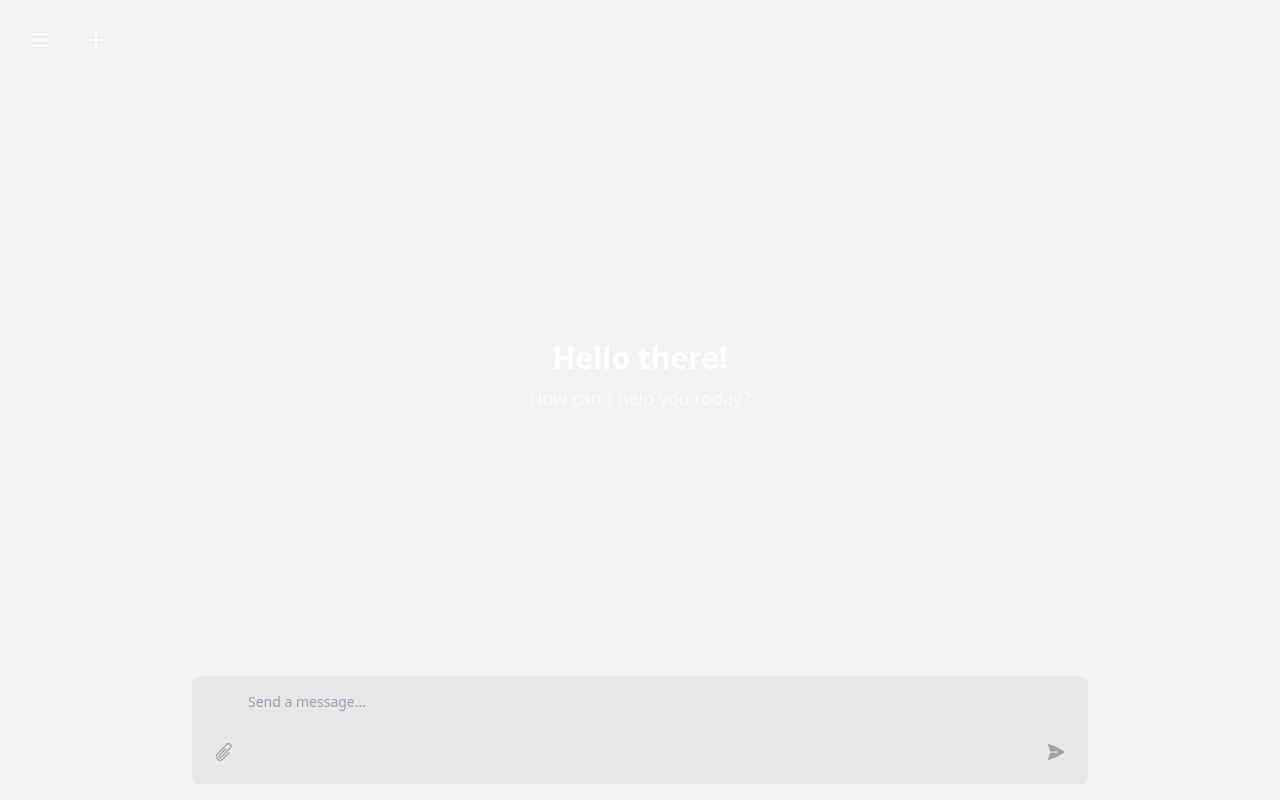
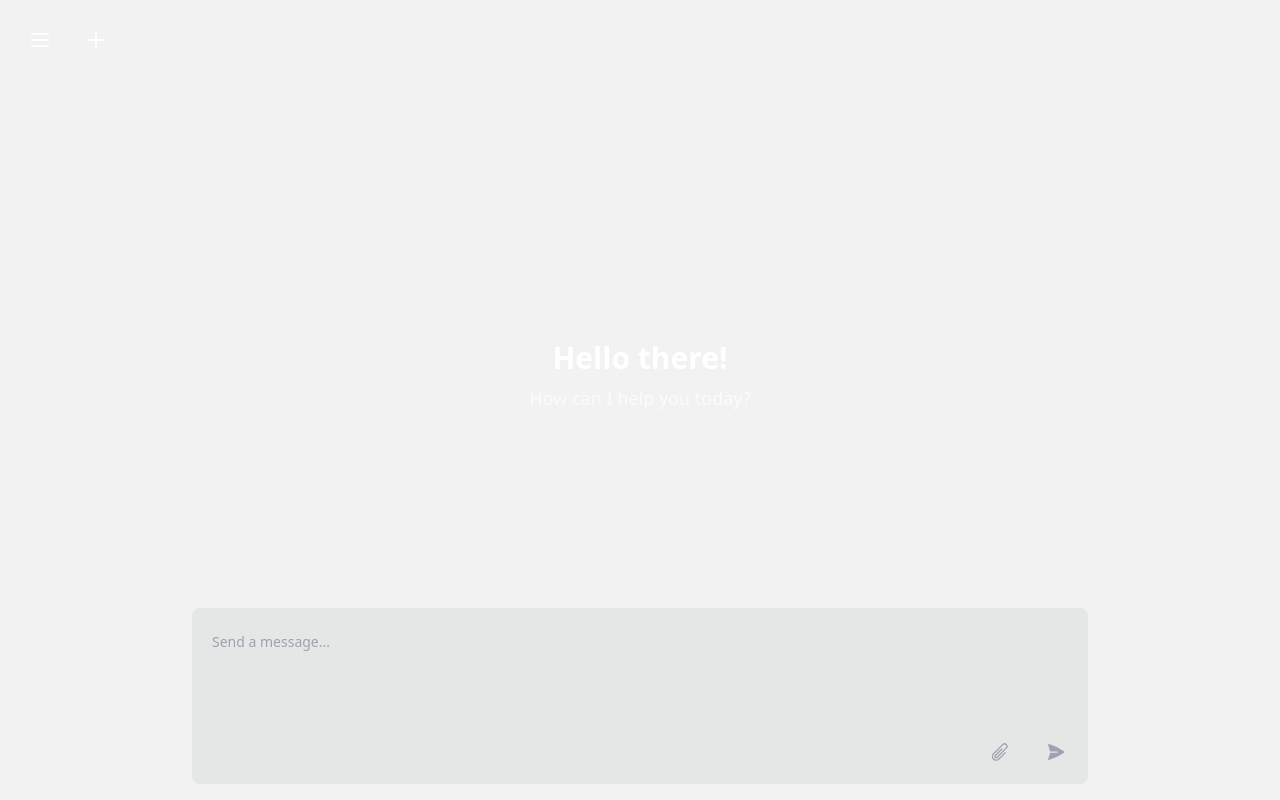
Before and after one commit to weeiner/angular-mcp-chatbot, an Angular app: page / in a window 1280 px wide. Built offline with nearby package versions, Linux system fonts and the light colour scheme.

Commit message:
feat: layout for chatbox deon

```diff
--- a/src/app/chat/chat.component.html
+++ b/src/app/chat/chat.component.html
@@ -160,10 +160,24 @@
         </div>
       </div>
 
-      <!-- Input area with buttons -->
-      <div class="relative flex items-end">
+      <!-- Input area with textarea and buttons -->
+      <div class="flex flex-col p-2">
+        <!-- Textarea -->
+        <textarea
+          #messageInput
+          [(ngModel)]="inputText"
+          (keydown.enter)="onEnterPress($event)"
+          (input)="autoResize($event)"
+          placeholder="Send a message..."
+          rows="3"
+          class="textarea w-full bg-transparent border-none focus:outline-none resize-none overflow-y-auto min-h-[80px] max-h-[200px] py-3 px-3"
+        ></textarea>
+
+        <!-- Buttons row -->
+        <div class="flex items-center justify-end gap-2 mt-1">
+          <!-- Upload button -->
           <button
-          class="absolute left-2 bottom-2 btn btn-circle bg-transparent hover:bg-base-100 border-none z-10"
+            class="btn btn-circle bg-transparent hover:bg-base-100 border-none flex-shrink-0"
             (click)="fileInput.click()"
             [disabled]="loading"
             title="Upload files"
@@ -189,17 +203,10 @@
             (change)="onFileSelect($event)"
             accept="*/*"
           />
-        <textarea
-          #messageInput
-          [(ngModel)]="inputText"
-          (keydown.enter)="onEnterPress($event)"
-          (input)="autoResize($event)"
-          placeholder="Send a message..."
-          rows="3"
-          class="textarea flex-1 bg-transparent border-none focus:outline-none resize-none overflow-y-auto min-h-[80px] max-h-[200px] py-3 pl-14 pr-14"
-        ></textarea>
+
+          <!-- Send button -->
           <button
-          class="absolute right-2 bottom-2 btn btn-circle bg-transparent hover:bg-base-100 border-none z-10"
+            class="btn btn-circle bg-transparent hover:bg-base-100 border-none flex-shrink-0"
             (click)="send()"
             [disabled]="loading"
           >
@@ -216,6 +223,7 @@
           </button>
         </div>
       </div>
+    </div>
 
     <div
       *ngIf="loading"
```
Lines whose indentation alone changed are shown as unchanged.
